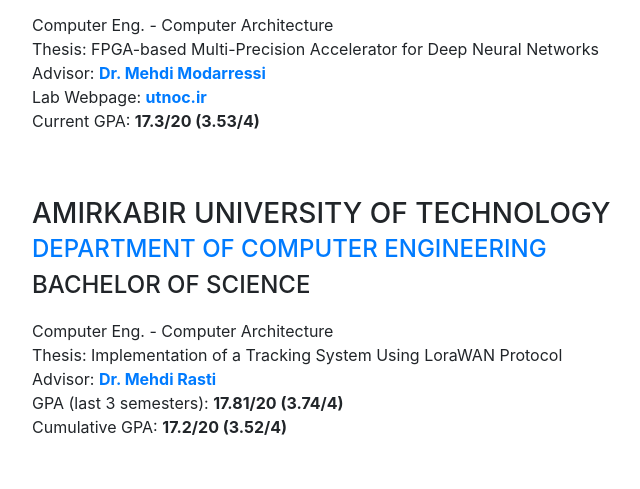
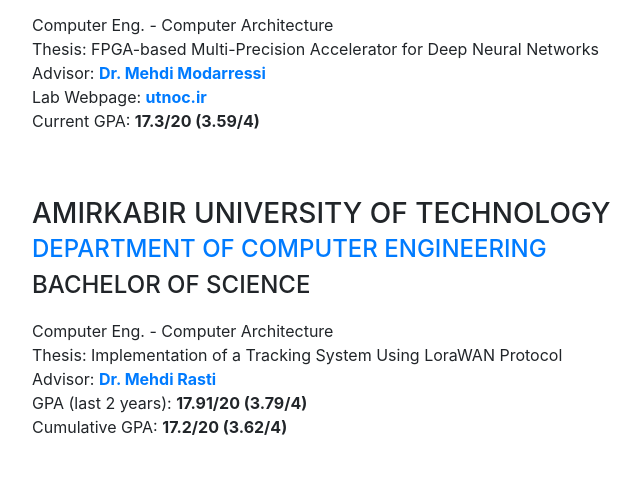
Before and after one commit to negarneda/negarneda.github.io, a website with bundled scripts: page index.html in a window 1280 px wide. Shown: the part 1080-1569 px from the top of the page, 288-928 px from the left. Built offline with nearby package versions, Linux system fonts and the light colour scheme; a web font is replaced by a local one.

Commit message:
Update index.html

```diff
--- a/index.html
+++ b/index.html
@@ -122,7 +122,7 @@
 			  <div>Thesis: FPGA-based Multi-Precision Accelerator for Deep Neural Networks</div>
 		  <div>Advisor: <a href = "https://ece.ut.ac.ir/en/~modarressi"><b>Dr. Mehdi Modarressi</b></a></div>
 			  <div>Lab Webpage: <a href = "https://utnoc.ir/new/index.html"><b>utnoc.ir</b></a></div>
-			  <p>Current GPA: <b>17.3/20 (3.53/4)</b>
+			  <p>Current GPA: <b>17.3/20 (3.59/4)</b>
             </div>
             <div class="resume-date text-md-right">
               <span class="text-primary">Sep. 2018 - present</span>
@@ -136,9 +136,9 @@
               <div>Computer Eng. - Computer Architecture</div>
               <div>Thesis: Implementation of a Tracking System Using LoraWAN Protocol</div>
               <div>Advisor: <a href="https://aut.ac.ir/cv/2423/Mehdi%20Rasti"><b>Dr. Mehdi Rasti</b></a></div>
-              <p>GPA (last 3 semesters): <b>17.81/20 (3.74/4)</b>
+              <p>GPA (last 2 years): <b>17.91/20 (3.79/4)</b>
      </br>
-			  Cumulative GPA: <b>17.2/20 (3.52/4)</b>
+			  Cumulative GPA: <b>17.2/20 (3.62/4)</b>
 			  </p>
             </div>
             <div class="resume-date text-md-right">
```
